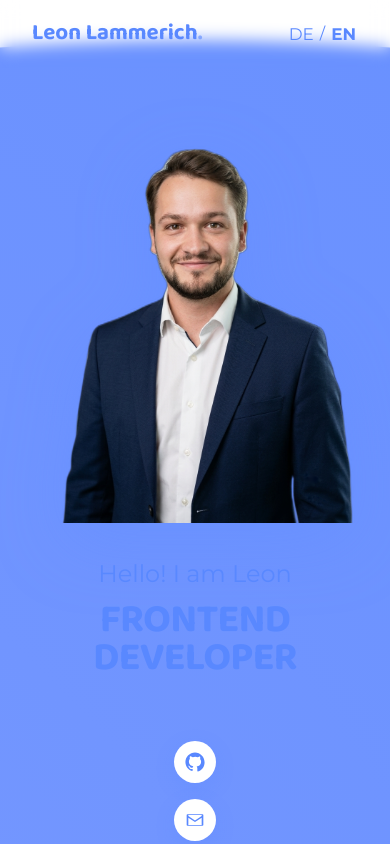
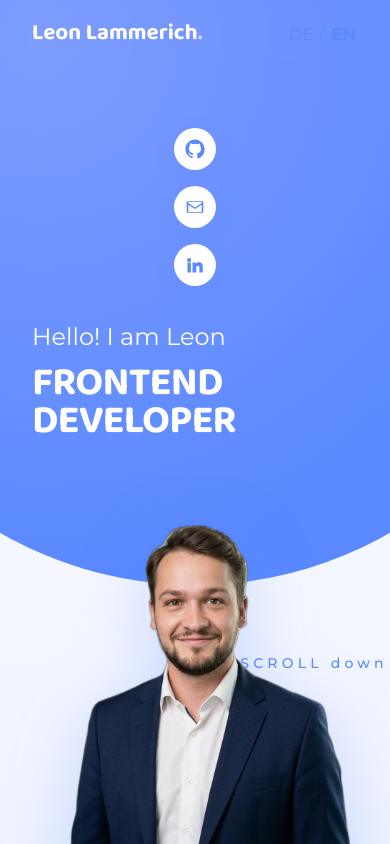
Before and after one commit to thedawnpirate1-spec/Portfolio-Version2-Developer-Akademie, an Angular app: page / in a window 390 px wide. Shown: the top 844 px of the page. Built offline with nearby package versions, Linux system fonts and the light colour scheme.

Commit message:
added work section

```diff
--- a/src/app/layout/header/header.html
+++ b/src/app/layout/header/header.html
@@ -16,7 +16,7 @@
         <a href="#work">My work</a>
       </nav>
 
-      <!-- Sprachumschalter (aktuell statisch; i18n folgt spaeter optional) -->
+      <!-- Sprachumschalter (Desktop und Mobile) -->
       <div class="header__lang" aria-label="Sprache wählen">
         <button type="button">DE</button>
         <span>/</span>
--- a/src/app/layout/header/header.scss
+++ b/src/app/layout/header/header.scss
@@ -1,4 +1,5 @@
 @use '../../../styles/tokens' as *;
+@use '../../../styles/mixins' as *;
 
 .header {
   position: fixed;          // bleibt beim Scrollen oben kleben
@@ -13,6 +14,10 @@
   &.is-scrolled {
     background: rgba($color-bg, 0.92);
     box-shadow: 0 4px 20px rgba(0, 0, 0, 0.06);
+
+    .header__logo {
+      color: $color-primary;                 // Beim Scrollen wird Logo immer blau
+    }
   }
 
   &__inner {
@@ -25,9 +30,14 @@
     font-family: $font-display;   // Baloo 2
     font-weight: $fw-bold;
     font-size: 1.4rem;
-    color: $color-primary;
+    color: #ffffff;               // Mobile: weiß (überlagert blauen Kreis)
+    transition: color $dur-base $ease-out;
 
     span { opacity: 0.6; }        // der Punkt etwas dezenter
+
+    @include up($bp-tablet) {
+      color: $color-primary;      // Desktop: blau
+    }
   }
 
   &__right {
--- a/src/app/pages/home/home.html
+++ b/src/app/pages/home/home.html
@@ -1,4 +1,5 @@
 <app-hero />
 <app-about />
 <app-skills />
-<!-- Naechste Sektionen: <app-work/>, <app-references/>, <app-contact/> -->
+<app-work />
+<!-- Naechste Sektionen: <app-references/>, <app-contact/> -->
--- a/src/app/pages/home/home.ts
+++ b/src/app/pages/home/home.ts
@@ -2,11 +2,12 @@ import { Component } from '@angular/core';
 import { Hero } from '../../sections/hero/hero';
 import { About } from '../../sections/about/about';
 import { Skills } from '../../sections/skills/skills';
+import { Work } from '../../sections/work/work';
 
 @Component({
   selector: 'app-home',
-  // Erledigt: Hero, About, Skill set. Naechste: My work, References, Contact.
-  imports: [Hero, About, Skills],
+  // Erledigt: Hero, About, Skill set, My work. Naechste: References, Contact.
+  imports: [Hero, About, Skills, Work],
   templateUrl: './home.html',
   styleUrl: './home.scss',
 })
--- a/src/app/sections/hero/hero.scss
+++ b/src/app/sections/hero/hero.scss
@@ -20,11 +20,11 @@
     z-index: 0;                              // hinter dem Inhalt (Foto/Text davor)
     border-radius: 50%;
     background: $gradient-circle;
-    width: 600vh;
-    height: 600vh;
-    top: 40px;
-    left: 50%;
-    transform: translateX(-50%);
+    width: 200vw;
+    height: 200vw;
+    top: -50vw;
+    left: -50vw;
+    transform: none;
 
     @include up($bp-tablet) {
       width: 150vh;
@@ -45,7 +45,7 @@
     gap: $space-md;
     grid-template-columns: 1fr;              // Mobile: eine Spalte
     align-items: center;
-    text-align: center;
+    text-align: left;                        // Text linksbündig auf Mobile
 
     @include up($bp-tablet) {
       // minmax(0,...) -> Spalten folgen dem Verhaeltnis, der grosse nowrap-Titel
@@ -60,13 +60,15 @@
   // --- Foto + grosser blauer Kreis dahinter ---
   &__photo {
     position: relative;
+    z-index: 2;                              // Immer über dem Kreis
     isolation: isolate;                      // eigener Stacking-Context
     justify-self: center;
     width: 100%;
     max-width: 320px;                        // Mobile
-    order: -1;                               // Foto auf Mobile oben
+    order: 2;                                // Foto auf Mobile unter dem Text
 
     @include up($bp-tablet) {
+      order: 0;                              // Wieder normales Verhalten auf Desktop
       align-self: end;                       // unten andocken (Person steht)
       max-width: 100%;                       // breiteres Foto
       width: 90%;
@@ -83,7 +85,12 @@
 
   // --- Textspalte (rechts, vertikal mittig) ---
   &__text {
+    position: relative;                      // Z-Index greift
+    z-index: 2;                              // Text liegt immer über dem Bild und Hintergrund
+    order: 1;                                // Text auf Mobile oben
+
     @include up($bp-tablet) {
+      order: 0;
       align-self: center;
       padding-bottom: 6vh;
     }
@@ -92,14 +99,18 @@
   &__greeting {
     font-family: $font-body;                 // Montserrat
     font-weight: $fw-regular;
-    color: $color-primary;
+    color: #ffffff;                          // Mobile: weiß
     font-size: clamp(1.5rem, 3.2vw, 4rem);   // Figma Desktop: 64px
     margin-bottom: $space-xs;
+
+    @include up($bp-tablet) {
+      color: $color-primary;                 // Desktop: blau
+    }
   }
 
   &__title {
     font-family: $font-display;              // Baloo 2
-    color: $color-primary;
+    color: #ffffff;                          // Mobile: weiß
     text-transform: uppercase;
     font-weight: $fw-bold;
     line-height: 0.95;
@@ -107,15 +118,25 @@
     font-size: clamp(2.5rem, 6.5vw, 6rem);   // passt in die rechte Spalte
     white-space: nowrap;                     // FRONTEND / DEVELOPER nicht umbrechen
 
+    @include up($bp-tablet) {
+      color: $color-primary;                 // Desktop: blau
+    }
+
     span { display: block; }
   }
 
   // --- SCROLL-Indikator (Desktop, center-rechts) ---
   &__scroll {
-    display: none;
+    position: relative;
+    z-index: 2;
+    display: flex;
+    position: absolute;
+    right: -24px;                            // An rechten Rand rücken
+    bottom: 25%;
+    transform: rotate(90deg);
+    transform-origin: left bottom;
 
     @include up($bp-tablet) {
-      display: flex;
       flex-direction: column;
       align-items: center;
       gap: $space-xs;
@@ -123,6 +144,7 @@
       left: 75%;
       transform: translateX(-50%);
       bottom: 10%;
+      right: auto;
     }
   }
 
@@ -132,15 +154,31 @@
     letter-spacing: 0.3em;
     font-size: $fs-small;
     color: $color-primary;
+
+    // Spezieller Text auf Mobile (über HTML data-Attribut oder Pseudo)
+    &::after {
+      content: " down \2192";
+    }
+
+    @include up($bp-tablet) {
+      &::after {
+        content: "";                         // Auf Desktop nur SCROLL
+      }
+    }
   }
 
   &__scroll-line {
+    display: none;                           // Keine Linie auf Mobile
     position: relative;
     width: 2px;
     height: 80px;
     border-radius: 2px;
     background: rgba($color-primary, 0.25);
     overflow: hidden;
+
+    @include up($bp-tablet) {
+      display: block;                        // Linie auf Desktop wieder da
+    }
   }
 
   &__scroll-dot {
@@ -155,11 +193,14 @@
     animation: scroll-dot 1.8s $ease-out infinite;
   }
 
-  // --- Social-Icons (Mobile zentriert unten, Desktop senkrecht unten rechts) ---
+  // --- Social-Icons (Mobile zentriert oben, Desktop senkrecht unten rechts) ---
   &__socials {
+    position: relative;
+    z-index: 2;
     display: flex;
     justify-content: center;
     margin-top: $space-md;
+    order: 0; // Auf Mobile ganz oben über dem Text
 
     @include up($bp-tablet) {
       position: absolute;
--- /dev/null
+++ b/src/app/sections/work/work.html
@@ -0,0 +1,40 @@
+<!--
+  My-Work-Sektion. Projektkarten wechseln links/rechts (i % 2).
+  Jede Karte: Screenshot + Titel (Baloo) + Tech (Montserrat) + Beschreibung +
+  Buttons (optional "Live test" gefuellt, "Github" umrandet).
+  @for mit $index steuert das Abwechseln; appReveal blendet jede Karte beim
+  Hereinscrollen ein.
+-->
+<section class="work" id="work">
+  <div class="container">
+    <h2 class="work__title" appReveal>My work</h2>
+    <p class="work__intro" appReveal>
+      Eine Auswahl meiner Projekte — interagiere mit ihnen und sieh meine Skills in Aktion.
+    </p>
+
+    <div class="work__list">
+      @for (project of projects; track project.title; let i = $index) {
+        <article class="work__card" [class.work__card--reverse]="i % 2 === 1" appReveal>
+          <div class="work__image">
+            <img [src]="project.image" [alt]="project.title + ' Screenshot'" />
+          </div>
+
+          <div class="work__info">
+            <h3 class="work__name">{{ project.title }}</h3>
+            <p class="work__tech">{{ project.tech }}</p>
+            <p class="work__desc">{{ project.description }}</p>
+
+            <div class="work__buttons">
+              @if (project.live) {
+                <a class="btn-secondary" [href]="project.live" target="_blank" rel="noopener">Live test</a>
+              }
+              @if (project.github) {
+                <a class="btn-primary" [href]="project.github" target="_blank" rel="noopener">Github</a>
+              }
+            </div>
+          </div>
+        </article>
+      }
+    </div>
+  </div>
+</section>
--- /dev/null
+++ b/src/app/sections/work/work.scss
@@ -0,0 +1,84 @@
+@use '../../../styles/tokens' as *;
+@use '../../../styles/mixins' as *;
+
+.work {
+  padding-block: $space-xl;
+
+  &__title {
+    font-family: $font-display;              // Baloo 2
+    font-weight: $fw-bold;
+    color: $color-primary;
+    font-size: clamp(2.5rem, 7vw, 6rem);     // Figma Desktop: 96px
+  }
+
+  &__intro {
+    font-family: $font-body;
+    font-size: clamp(1rem, 2.2vw, 1.45rem);
+    color: $color-text;
+    margin-top: $space-sm;
+    margin-bottom: $space-xl;
+    max-width: 640px;
+  }
+
+  &__list {
+    display: flex;
+    flex-direction: column;
+    gap: $space-xl;
+  }
+
+  // --- einzelne Projektkarte ---
+  &__card {
+    display: grid;
+    gap: $space-lg;
+    grid-template-columns: 1fr;              // Mobile: Bild oben, Text unten
+    align-items: center;
+
+    @include up($bp-desktop) {
+      grid-template-columns: 1.2fr 1fr;      // Desktop: Bild | Text
+    }
+  }
+
+  // jede zweite Karte spiegeln (Text links, Bild rechts)
+  &__card--reverse {
+    @include up($bp-desktop) {
+      .work__image { order: 2; }
+      .work__info  { text-align: right; }
+      .work__buttons { justify-content: flex-end; }
+    }
+  }
+
+  &__image {
+    img {
+      width: 100%;
+      border-radius: $radius-md;
+      box-shadow: 5px 5px 15px rgba(0, 0, 0, 0.15);   // Figma "s2 shadow"
+    }
+  }
+
+  &__name {
+    font-family: $font-display;              // Baloo 2
+    color: $color-primary;
+    font-size: clamp(2rem, 4vw, 2.8rem);     // Figma: 45px
+  }
+
+  &__tech {
+    font-family: $font-body;
+    color: $color-primary;
+    font-size: clamp(1rem, 2vw, 1.45rem);    // Figma: 23px
+    margin-block: $space-xs $space-sm;
+  }
+
+  &__desc {
+    font-family: $font-body;
+    color: $color-text;
+    font-size: 1rem;                         // Figma: 16px
+    line-height: 1.5;
+    margin-bottom: $space-md;
+  }
+
+  &__buttons {
+    display: flex;
+    flex-wrap: wrap;
+    gap: $space-sm;
+  }
+}
--- /dev/null
+++ b/src/app/sections/work/work.ts
@@ -0,0 +1,13 @@
+import { Component } from '@angular/core';
+import { Reveal } from '../../shared/reveal';
+import { PROJECTS } from '../../data/profile';
+
+@Component({
+  selector: 'app-work',
+  imports: [Reveal],
+  templateUrl: './work.html',
+  styleUrl: './work.scss',
+})
+export class Work {
+  readonly projects = PROJECTS;
+}
--- a/src/styles.scss
+++ b/src/styles.scss
@@ -115,3 +115,24 @@ button {
     transform: translateY(-2px);
   }
 }
+
+// Sekundaer-Button (Figma "Button secondary"): gefuellt blau, weisse Schrift.
+.btn-secondary {
+  display: inline-flex;
+  align-items: center;
+  justify-content: center;
+  font-family: $font-ui;                 // Poppins
+  font-size: 1.1rem;
+  color: $color-text-on-dark;
+  background: $color-primary;
+  border: 2px solid $color-primary;
+  border-radius: 10px;
+  padding: 0.8rem 1.9rem;
+  box-shadow: 5px 5px 15px rgba(0, 0, 0, 0.15);
+  transition: background $dur-fast $ease-out, transform $dur-fast $ease-out;
+
+  &:hover {
+    background: $color-primary-dark;
+    transform: translateY(-2px);
+  }
+}
```
Also changed, not shown: src/app/data/profile.ts (+49 -0 lines), public/assets/images/projects/placeholder.svg (added).
